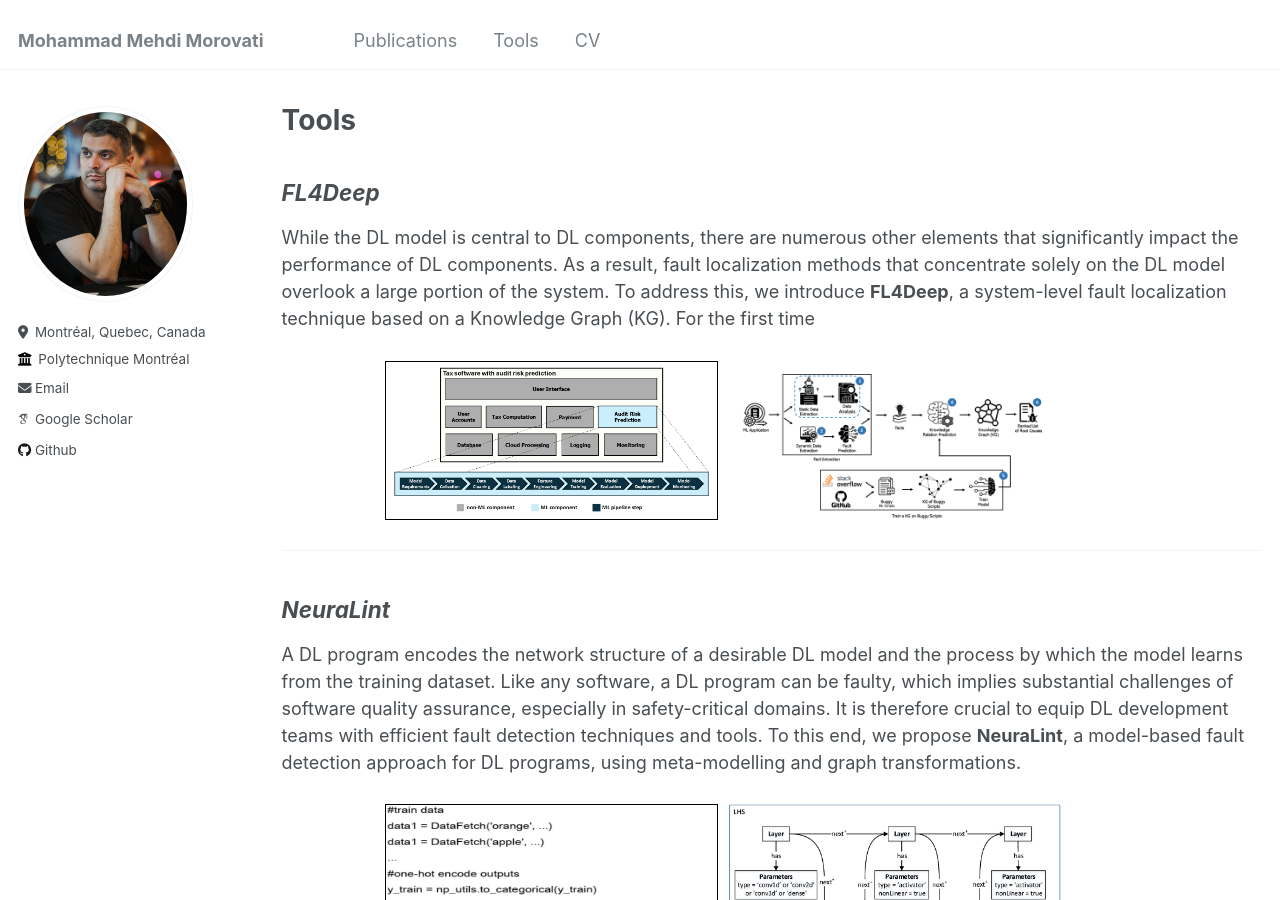
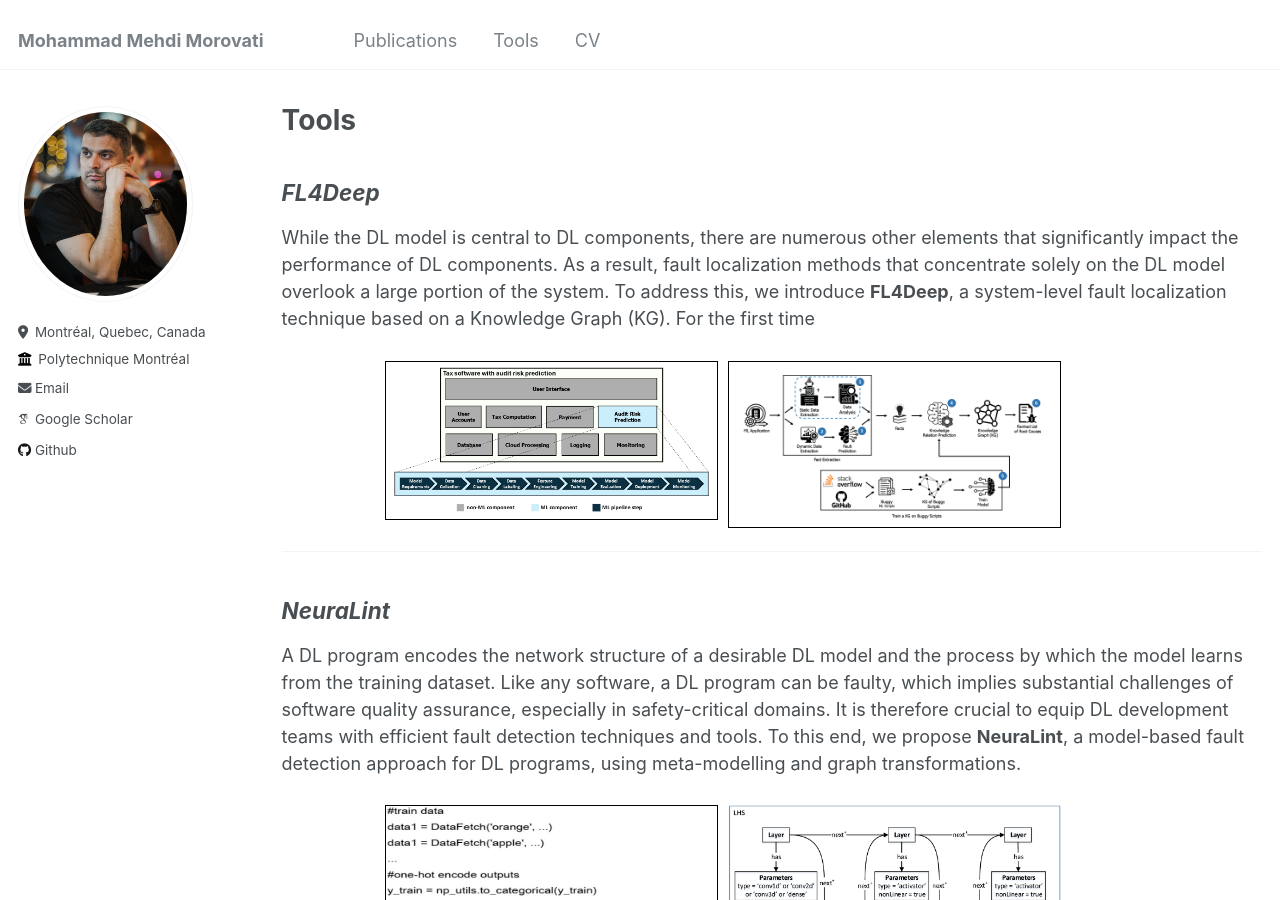
Before and after one commit to mehdi-morovati/mehdi-morovati.github.io, a Jekyll site: the page built from _pages/teaching.html, in a window 1280 px wide and 900 px high. Built offline with Jekyll 4.4.1, drawn with Linux system fonts in a browser that asks for light colours; some web fonts are replaced.

Commit message:
Update teaching.html

```diff
--- a/_pages/teaching.html
+++ b/_pages/teaching.html
@@ -29,7 +29,7 @@ While the DL model is central to DL components, there are numerous other element
   </div>
 
   <div class="column" style="float:left;width:35%;padding:5px;">
-    <img src="/images/fl4deep02.png" style="width:100%">
+    <img src="/images/fl4deep02.png" style="border:1px solid #000000;width:100%">
   </div>
 
     <div class="column" style="float:left;width:10%;padding:5px;">
```
